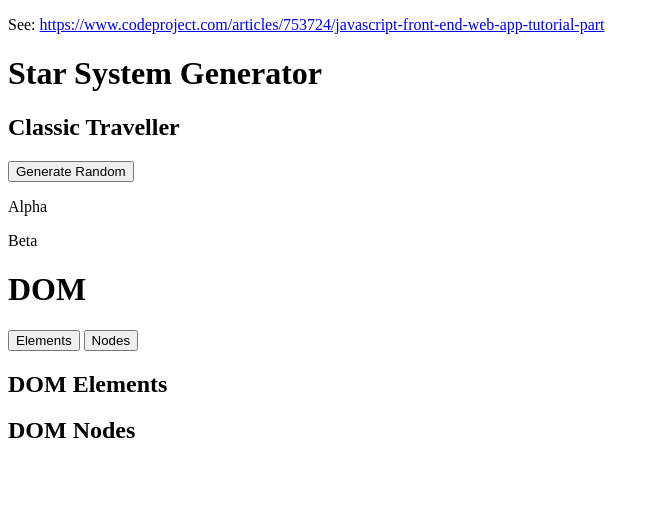
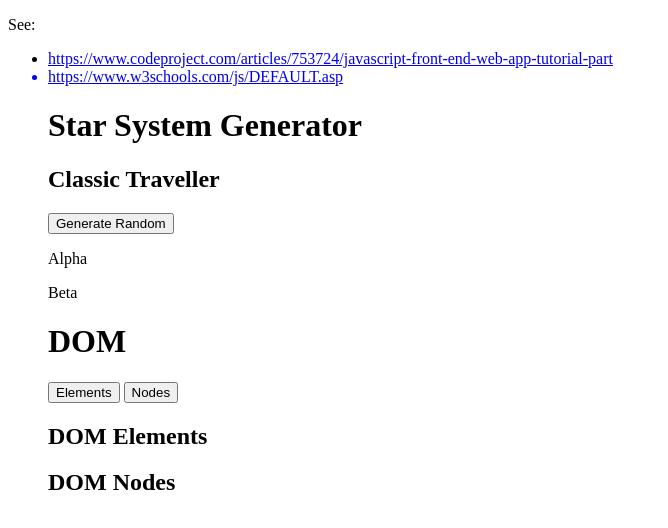
Before and after one commit to astephane/osrl, a plain HTML site: page www/index.html in a window 1280 px wide. Shown: the whole page, without its empty margins (0-668 px from the left). Drawn offline with Linux system fonts and the light colour scheme.

Commit message:
Added www-js link to tutorial & reference.

```diff
--- a/www/index.html
+++ b/www/index.html
@@ -10,7 +10,11 @@
 
   <body>
 
-    <p>See: <a href="https://www.codeproject.com/articles/753724/javascript-front-end-web-app-tutorial-part">https://www.codeproject.com/articles/753724/javascript-front-end-web-app-tutorial-part</a></p>
+    <p>See:
+      <ul>
+        <li><a href="https://www.codeproject.com/articles/753724/javascript-front-end-web-app-tutorial-part">https://www.codeproject.com/articles/753724/javascript-front-end-web-app-tutorial-part</li>
+        <li>https://www.w3schools.com/js/DEFAULT.asp</li>
+    </a></p>
 
     <h1>Star System Generator</h1>
 
```
